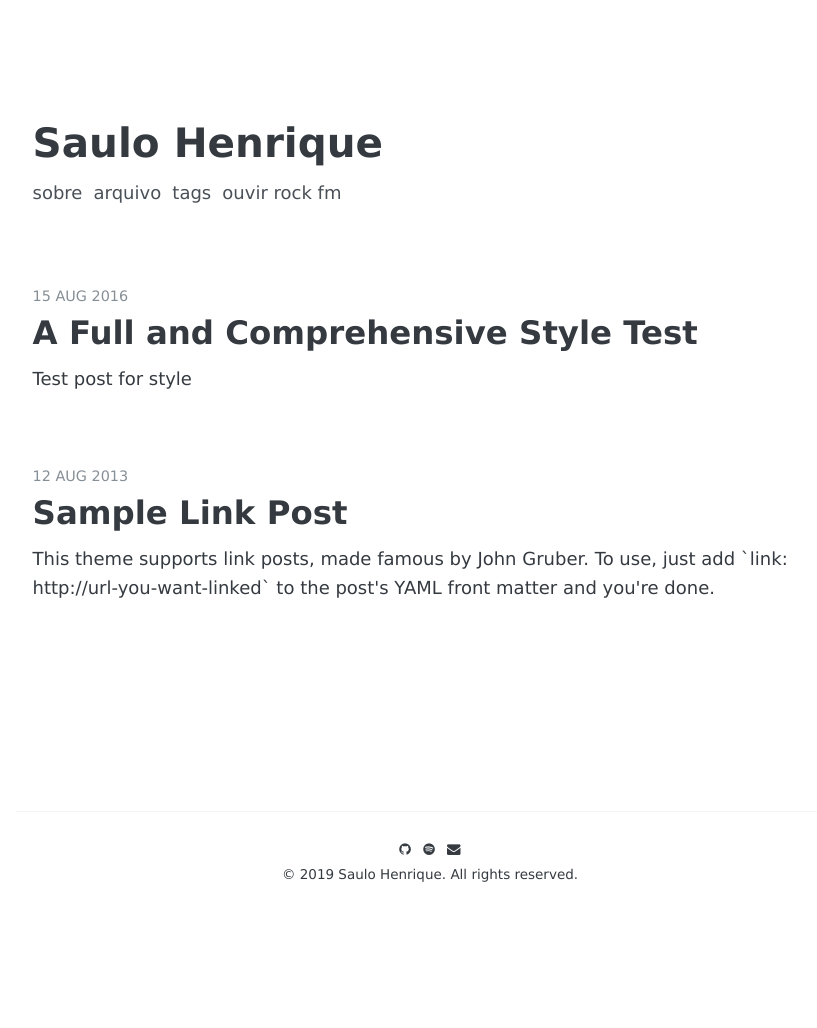
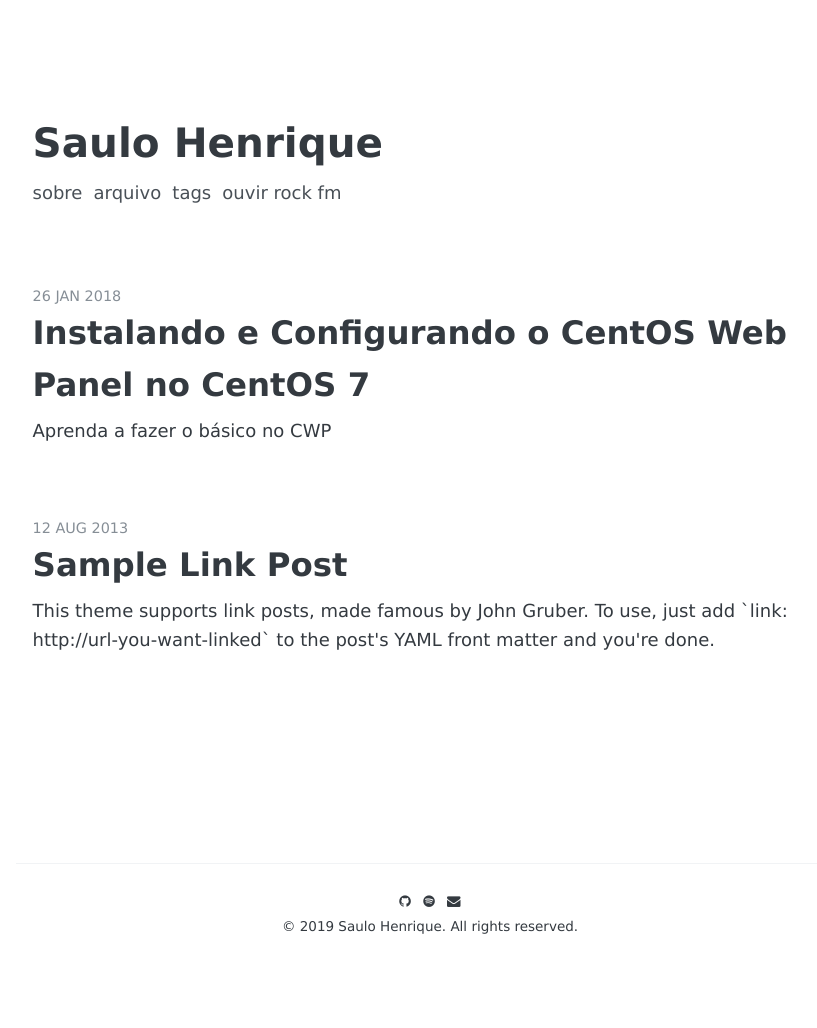
Before and after one commit to msaulohenrique/msaulohenrique.github.io, a Jekyll site: the page built from index.html, in a window 1280 px wide. Shown: the whole page, without its empty margins (210-1027 px from the left). Built offline with Jekyll 4.4.1, drawn with Linux system fonts in a browser that asks for light colours; some web fonts are replaced; the list of posts is cut into pages by our own code; before the commit the page ends 976 px from its top, so only the background shows below that; some of the changed lines change nothing that is shown.

Commit message:
Update and rename 2016-08-15-style-test.md to 2018-01-26-instalando-e-configurando-o-centos-web-panel-no-centos-7.md

````diff
--- a/_posts/2016-08-15-style-test.md
+++ b/_posts/2018-01-26-instalando-e-configurando-o-centos-web-panel-no-centos-7.md
@@ -1,44 +1,37 @@
 ---
 layout: post
-title: "A Full and Comprehensive Style Test"
-description: "Test post for style"
-date: 2016-08-15
-tags: [test, style]
+title: "Instalando e Configurando o CentOS Web Panel no CentOS 7"
+description: "Aprenda a fazer o básico no CWP"
+date: 2018-01-26
+tags: [centos,cwp]
 comments: true
 share: true
 ---
 
-Below is just about everything you'll need to style in the theme. Check the source code to see the many embedded elements within paragraphs.
+É muito comum dificuldades encontradas para instalação do CWP, no entanto, venho desmistificar de forma básica. Usuaremos o CentoOS 7 neste tutorial.
 
 ---
 
-## 1. Header
+## 1. Instalando
+Para iniciar a instalação certifique que o seu sistema esteja atualizado, para isso rode o comando:
+```yum update -y```
+Pois bem, antes de prosseguir certifique-se que tenha configurado o hostname corretamente, logo após, rode os comandos:
+```cd /usr/local/src
+wget http://centos-webpanel.com/cwp-el7-latest
+sh cwp-el7-latest
+```
+Agora é só aguardar a conclusão, sendo que no final da instalação será exibido algumas informações, como: endereço de acesso e senha root do MySQL.
 
-# Header 1
-
-## Header 2
-
-### Header 3
-
-#### Header 4
-
-##### Header 5
-
-###### Header 6
-
-### 1-1. Header Alignment
-
-##### Left(Default)
-
-##### Center
-{: .center}
-
-##### Right
-{: .right}
-
-## 2. Body Text
-
-Lorem ipsum dolor sit amet, [test link](#) adipiscing elit. **This is strong.** Nullam dignissim convallis est. Quisque aliquam. *This is emphasized.* Donec faucibus. Nunc iaculis suscipit dui. 5<sup>3</sup> = 125. Water is H<sub>2</sub>O. Nam sit amet sem. Aliquam libero nisi, imperdiet at, tincidunt nec, gravida vehicula, nisl. <u>Underline</u>. Maecenas ornare tortor. Donec sed tellus eget `COPY filename` sapien fringilla nonummy. Mauris a ante. Suspendisse quam sem, consequat at, <del>Dinner’s at 5:00.</del> commodo vitae, feugiat in, nunc. Morbi imperdiet augue <mark>mark element</mark> quis tellus.
+## 2. Configurando
+Pois bem, instalação concluída, agora acesse o administrativo do CWP:
+```http://<ip ou hostname>:2030
+SSL: https://<ip ou hostname>:2031
+```
+### Instalando o PHP e PHP-FPM
+Vá no menu de navegações e busque por *PHP Settings > PHP-FPM Selector*, e selecione as versões mais recentes para cada PHP, conforme a imagem abaixo, e clique no botão *Star Compiler* e aguarde a conclusão.
+[Imgur](https://i.imgur.com/aK4NbsN.png)
+Você pode acompanhar em tempo real até a conclusão, através do comando no terminal:
+```tail -f /var/log/php-selector-rebuild.log```
 
 ## 3. Images
 
````
